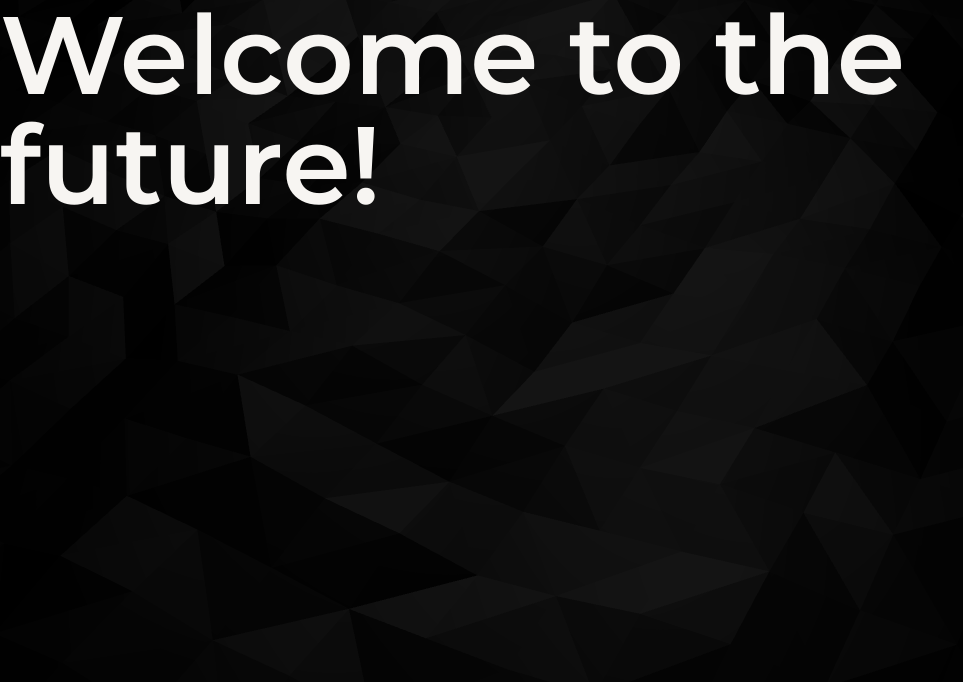
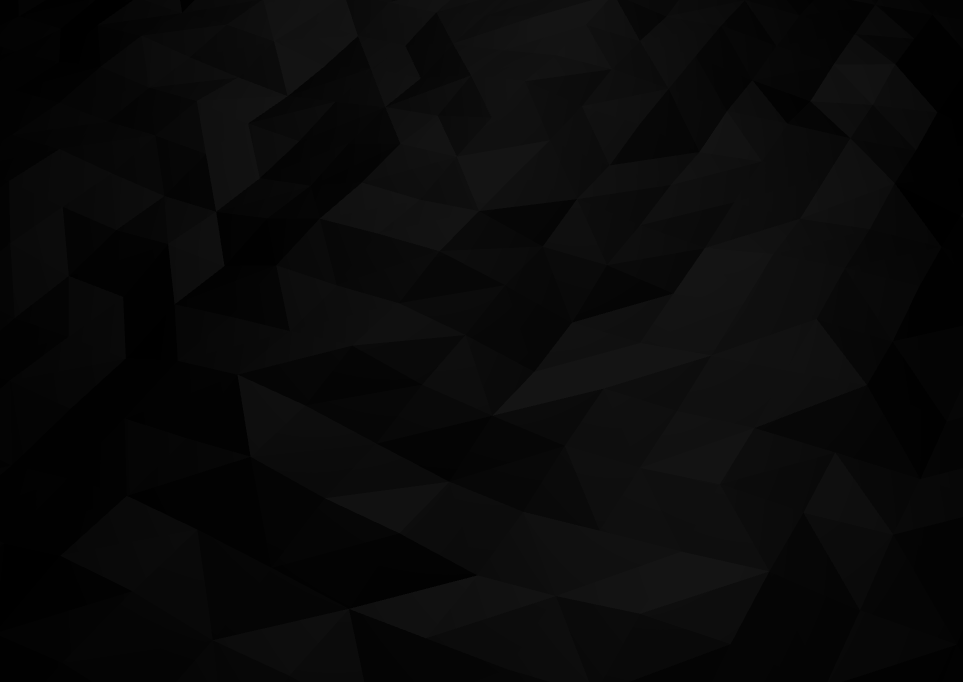
Before and after one commit to k-k-k-kirill/vitchenkofi, a Vue app: page / in a window 1280 px wide. Shown: the top 682 px of the page, without its empty margins (0-963 px from the left). Built offline with nearby package versions, Linux system fonts and the light colour scheme.

Commit message:
app ref for bg effect

```diff
--- a/src/App.vue
+++ b/src/App.vue
@@ -1,6 +1,5 @@
 <template>
-  <div id="app">
-    <h1>Welcome to the future!</h1>
+  <div id="app" ref="appRef">
   </div>
 </template>
 
@@ -10,8 +9,9 @@ import * as THREE from './assets/scripts/three.r95.min' // eslint-disable-line
 export default {
   name: 'App',
   mounted() {
+    let appRef = this.$refs.appRef
     window.VANTA.WAVES({
-      el: "html",
+      el: appRef,
       mouseControls: true,
       touchControls: true,
       scale: 1.00,
@@ -27,5 +27,8 @@ export default {
 </script>
 
 <style>
-
+  #app {
+    width: 100vw;
+    height: 100vh;
+  }
 </style>
```
